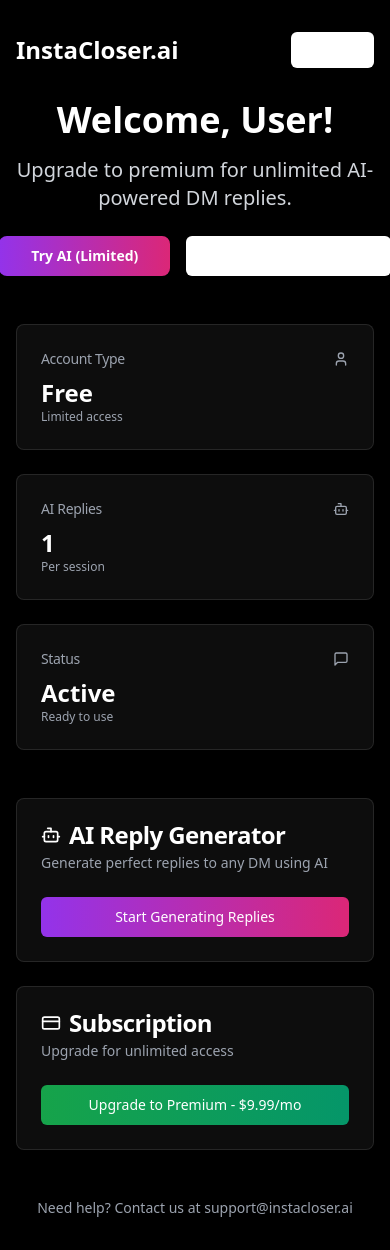
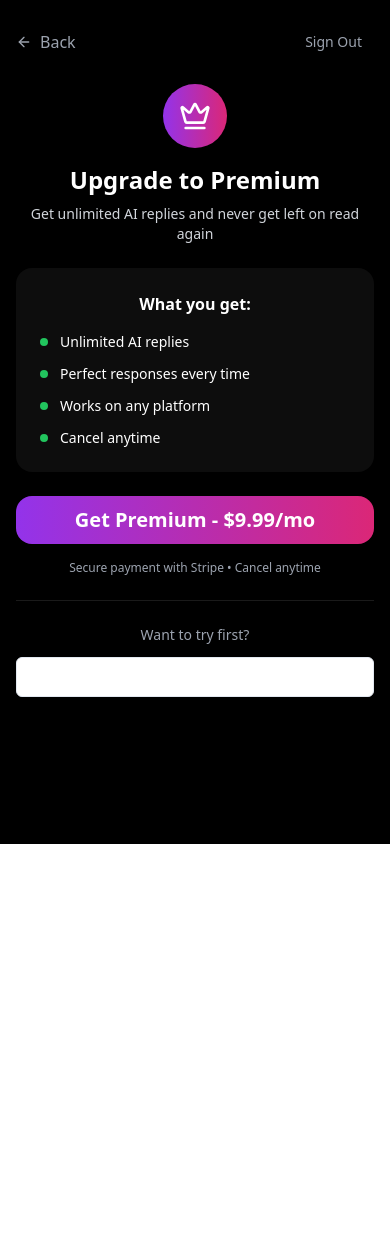
Before and after one commit to joshnangia/ai-dm-clone-master, a React (Vite) app: page /dashboard in a window 390 px wide. After the commit the page ends 844 px from the top, so only its background shows below. Built offline with nearby package versions, Linux system fonts and the light colour scheme.

Commit message:
Fix UI and functionality
Fixes dashboard UI, button styling, and user flow.
Improves mobile optimization.

```diff
--- a/src/pages/Dashboard.tsx
+++ b/src/pages/Dashboard.tsx
@@ -3,165 +3,203 @@ import { Link } from 'react-router-dom';
 import { Button } from '@/components/ui/button';
 import { Card, CardContent, CardDescription, CardHeader, CardTitle } from '@/components/ui/card';
 import { useAuth } from '@/hooks/useAuth';
-import { Bot, CreditCard, MessageSquare, Settings, User } from 'lucide-react';
+import { Bot, Crown, MessageSquare, ArrowLeft } from 'lucide-react';
+import { supabase } from '@/integrations/supabase/client';
+import { useToast } from '@/hooks/use-toast';
 
 const Dashboard = () => {
-  const { user, subscribed, signOut } = useAuth();
+  const { user, subscribed, signOut, session } = useAuth();
+  const { toast } = useToast();
+
+  const handleUpgrade = async () => {
+    if (!user || !session) {
+      toast({
+        title: "Please sign in",
+        description: "You need to be logged in to subscribe.",
+      });
+      return;
+    }
+
+    try {
+      const { data, error } = await supabase.functions.invoke('create-checkout', {
+        headers: {
+          Authorization: `Bearer ${session.access_token}`,
+        },
+      });
+
+      if (error) throw error;
+
+      if (data?.url) {
+        window.open(data.url, '_blank');
+      } else {
+        throw new Error('No checkout URL received');
+      }
+    } catch (error) {
+      console.error('Stripe checkout error:', error);
+      toast({
+        title: "Error",
+        description: "Failed to start checkout. Please try again.",
+        variant: "destructive",
+      });
+    }
+  };
+
+  if (!subscribed) {
+    return (
+      <div className="min-h-screen bg-black text-white">
+        <div className="px-4 py-6">
+          {/* Header */}
+          <div className="flex justify-between items-center mb-6">
+            <Link to="/" className="flex items-center gap-2 text-gray-400 hover:text-white">
+              <ArrowLeft className="w-4 h-4" />
+              Back
+            </Link>
+            <Button
+              onClick={signOut}
+              variant="ghost"
+              size="sm"
+              className="text-gray-400 hover:text-white"
+            >
+              Sign Out
+            </Button>
+          </div>
+
+          {/* Upgrade Required */}
+          <div className="max-w-md mx-auto text-center">
+            <div className="mb-6">
+              <div className="w-16 h-16 bg-gradient-to-r from-purple-600 to-pink-600 rounded-full flex items-center justify-center mx-auto mb-4">
+                <Crown className="w-8 h-8 text-white" />
+              </div>
+              <h1 className="text-2xl font-black mb-2">
+                Upgrade to Premium
+              </h1>
+              <p className="text-gray-300 text-sm">
+                Get unlimited AI replies and never get left on read again
+              </p>
+            </div>
+
+            {/* Features */}
+            <div className="bg-white/5 rounded-2xl p-6 mb-6 text-left">
+              <h3 className="font-bold mb-4 text-center">What you get:</h3>
+              <div className="space-y-3">
+                <div className="flex items-center gap-3">
+                  <div className="w-2 h-2 bg-green-500 rounded-full"></div>
+                  <span className="text-sm">Unlimited AI replies</span>
+                </div>
+                <div className="flex items-center gap-3">
+                  <div className="w-2 h-2 bg-green-500 rounded-full"></div>
+                  <span className="text-sm">Perfect responses every time</span>
+                </div>
+                <div className="flex items-center gap-3">
+                  <div className="w-2 h-2 bg-green-500 rounded-full"></div>
+                  <span className="text-sm">Works on any platform</span>
+                </div>
+                <div className="flex items-center gap-3">
+                  <div className="w-2 h-2 bg-green-500 rounded-full"></div>
+                  <span className="text-sm">Cancel anytime</span>
+                </div>
+              </div>
+            </div>
+
+            <Button
+              onClick={handleUpgrade}
+              className="w-full bg-gradient-to-r from-purple-600 to-pink-600 hover:from-purple-700 hover:to-pink-700 text-white py-6 text-xl font-black rounded-2xl mb-4"
+            >
+              Get Premium - $9.99/mo
+            </Button>
+
+            <p className="text-xs text-gray-400">
+              Secure payment with Stripe • Cancel anytime
+            </p>
+
+            {/* Try Free Link */}
+            <div className="mt-6 pt-6 border-t border-white/10">
+              <p className="text-sm text-gray-400 mb-3">Want to try first?</p>
+              <Link to="/try">
+                <Button variant="outline" className="w-full">
+                  Try 1 Free Reply
+                </Button>
+              </Link>
+            </div>
+          </div>
+        </div>
+      </div>
+    );
+  }
 
   return (
     <div className="min-h-screen bg-black text-white">
-      <div className="px-4 py-8">
+      <div className="px-4 py-6">
         {/* Header */}
-        <div className="flex justify-between items-center mb-8">
-          <div>
-            <Link to="/" className="text-2xl font-bold">InstaCloser.ai</Link>
-          </div>
-          <div className="flex items-center gap-4">
-            {subscribed && (
-              <span className="text-sm bg-green-600 px-3 py-1 rounded-full font-medium">
+        <div className="flex justify-between items-center mb-6">
+          <Link to="/" className="flex items-center gap-2 text-gray-400 hover:text-white">
+            <ArrowLeft className="w-4 h-4" />
+            Home
+          </Link>
+          <div className="flex items-center gap-3">
+            <span className="text-xs bg-green-600 px-3 py-1 rounded-full font-medium">
               Premium Active
             </span>
-            )}
             <Button
               onClick={signOut}
-              variant="outline"
+              variant="ghost"
               size="sm"
-              className="border-white/20 text-white hover:bg-white/10"
+              className="text-gray-400 hover:text-white"
             >
               Sign Out
             </Button>
           </div>
         </div>
 
-        {/* Welcome Section */}
-        <div className="text-center mb-12">
-          <h1 className="text-4xl font-black mb-4">
-            Welcome, {user?.email?.split('@')[0] || 'User'}!
+        {/* Welcome */}
+        <div className="text-center mb-8">
+          <h1 className="text-3xl font-black mb-2">
+            Welcome back!
           </h1>
-          <p className="text-xl text-gray-300 mb-6">
-            {subscribed
-              ? 'Your premium account is active. Generate unlimited AI replies!'
-              : 'Upgrade to premium for unlimited AI-powered DM replies.'
-            }
+          <p className="text-gray-300">
+            You have unlimited AI replies
           </p>
-
-          <div className="flex gap-4 justify-center">
-            <Link to="/try">
-              <Button className="bg-gradient-to-r from-purple-600 to-pink-600 hover:from-purple-700 hover:to-pink-700 text-white px-8 py-3 font-bold rounded-lg">
-                {subscribed ? 'Generate AI Replies' : 'Try AI (Limited)'}
-              </Button>
-            </Link>
-            {!subscribed && (
-              <Button
-                onClick={() => window.location.href = 'https://buy.stripe.com/test_aFa5kEcVagA855I3YFb7y01'}
-                variant="outline"
-                className="border-white/20 text-white hover:bg-white/10 px-8 py-3"
-              >
-                Upgrade to Premium
-              </Button>
-            )}
-          </div>
         </div>
 
-        {/* Stats Cards */}
-        <div className="grid grid-cols-1 md:grid-cols-3 gap-6 mb-12">
-          <Card className="bg-white/5 border-white/10">
-            <CardHeader className="flex flex-row items-center justify-between space-y-0 pb-2">
-              <CardTitle className="text-sm font-medium text-gray-400">Account Type</CardTitle>
-              <User className="h-4 w-4 text-gray-400" />
-            </CardHeader>
-            <CardContent>
-              <div className="text-2xl font-bold text-white">
-                {subscribed ? 'Premium' : 'Free'}
-              </div>
-              <p className="text-xs text-gray-400">
-                {subscribed ? 'Unlimited access' : 'Limited access'}
+        {/* Main Action */}
+        <div className="max-w-md mx-auto">
+          <Card className="bg-gradient-to-r from-purple-600/20 to-pink-600/20 border-purple-500/30 mb-6">
+            <CardContent className="p-6 text-center">
+              <Bot className="w-12 h-12 mx-auto mb-4 text-purple-400" />
+              <h2 className="text-xl font-bold mb-2">AI Reply Generator</h2>
+              <p className="text-gray-300 text-sm mb-4">
+                Generate perfect replies to any DM
               </p>
-            </CardContent>
-          </Card>
-
-          <Card className="bg-white/5 border-white/10">
-            <CardHeader className="flex flex-row items-center justify-between space-y-0 pb-2">
-              <CardTitle className="text-sm font-medium text-gray-400">AI Replies</CardTitle>
-              <Bot className="h-4 w-4 text-gray-400" />
-            </CardHeader>
-            <CardContent>
-              <div className="text-2xl font-bold text-white">
-                {subscribed ? '∞' : '1'}
-              </div>
-              <p className="text-xs text-gray-400">
-                {subscribed ? 'Unlimited' : 'Per session'}
-              </p>
-            </CardContent>
-          </Card>
-
-          <Card className="bg-white/5 border-white/10">
-            <CardHeader className="flex flex-row items-center justify-between space-y-0 pb-2">
-              <CardTitle className="text-sm font-medium text-gray-400">Status</CardTitle>
-              <MessageSquare className="h-4 w-4 text-gray-400" />
-            </CardHeader>
-            <CardContent>
-              <div className="text-2xl font-bold text-white">Active</div>
-              <p className="text-xs text-gray-400">Ready to use</p>
-            </CardContent>
-          </Card>
-        </div>
-
-        {/* Quick Actions */}
-        <div className="grid grid-cols-1 md:grid-cols-2 gap-6">
-          <Card className="bg-white/5 border-white/10">
-            <CardHeader>
-              <CardTitle className="text-white flex items-center gap-2">
-                <Bot className="h-5 w-5" />
-                AI Reply Generator
-              </CardTitle>
-              <CardDescription className="text-gray-400">
-                Generate perfect replies to any DM using AI
-              </CardDescription>
-            </CardHeader>
-            <CardContent>
               <Link to="/try">
-                <Button className="w-full bg-gradient-to-r from-purple-600 to-pink-600 hover:from-purple-700 hover:to-pink-700 text-white">
+                <Button className="w-full bg-gradient-to-r from-purple-600 to-pink-600 hover:from-purple-700 hover:to-pink-700 text-white py-4 font-bold">
                   Start Generating Replies
                 </Button>
               </Link>
             </CardContent>
           </Card>
 
+          {/* Quick Stats */}
+          <div className="grid grid-cols-2 gap-4 mb-6">
             <Card className="bg-white/5 border-white/10">
-            <CardHeader>
-              <CardTitle className="text-white flex items-center gap-2">
-                <CreditCard className="h-5 w-5" />
-                Subscription
-              </CardTitle>
-              <CardDescription className="text-gray-400">
-                {subscribed ? 'Manage your premium subscription' : 'Upgrade for unlimited access'}
-              </CardDescription>
-            </CardHeader>
-            <CardContent>
-              {subscribed ? (
-                <Link to="/success">
-                  <Button variant="outline" className="w-full border-white/20 text-white hover:bg-white/10">
-                    Manage Subscription
-                  </Button>
-                </Link>
-              ) : (
-                <Button
-                  onClick={() => window.location.href = 'https://buy.stripe.com/test_aFa5kEcVagA855I3YFb7y01'}
-                  className="w-full bg-gradient-to-r from-green-600 to-emerald-600 hover:from-green-700 hover:to-emerald-700 text-white"
-                >
-                  Upgrade to Premium - $9.99/mo
-                </Button>
-              )}
+              <CardContent className="p-4 text-center">
+                <div className="text-2xl font-bold text-green-400">∞</div>
+                <p className="text-xs text-gray-400">Replies Available</p>
+              </CardContent>
+            </Card>
+            <Card className="bg-white/5 border-white/10">
+              <CardContent className="p-4 text-center">
+                <div className="text-2xl font-bold text-purple-400">Premium</div>
+                <p className="text-xs text-gray-400">Account Type</p>
               </CardContent>
             </Card>
           </div>
 
-        {/* Footer */}
-        <div className="text-center mt-12">
+          {/* Help */}
+          <div className="text-center">
             <p className="text-gray-400 text-sm">
-            Need help? Contact us at support@instacloser.ai
+              Need help? Email support@instacloser.ai
             </p>
+          </div>
         </div>
       </div>
     </div>
```
Also changed, not shown: src/pages/Home.tsx (+3 -6 lines). Lines whose indentation alone changed are shown as unchanged.
